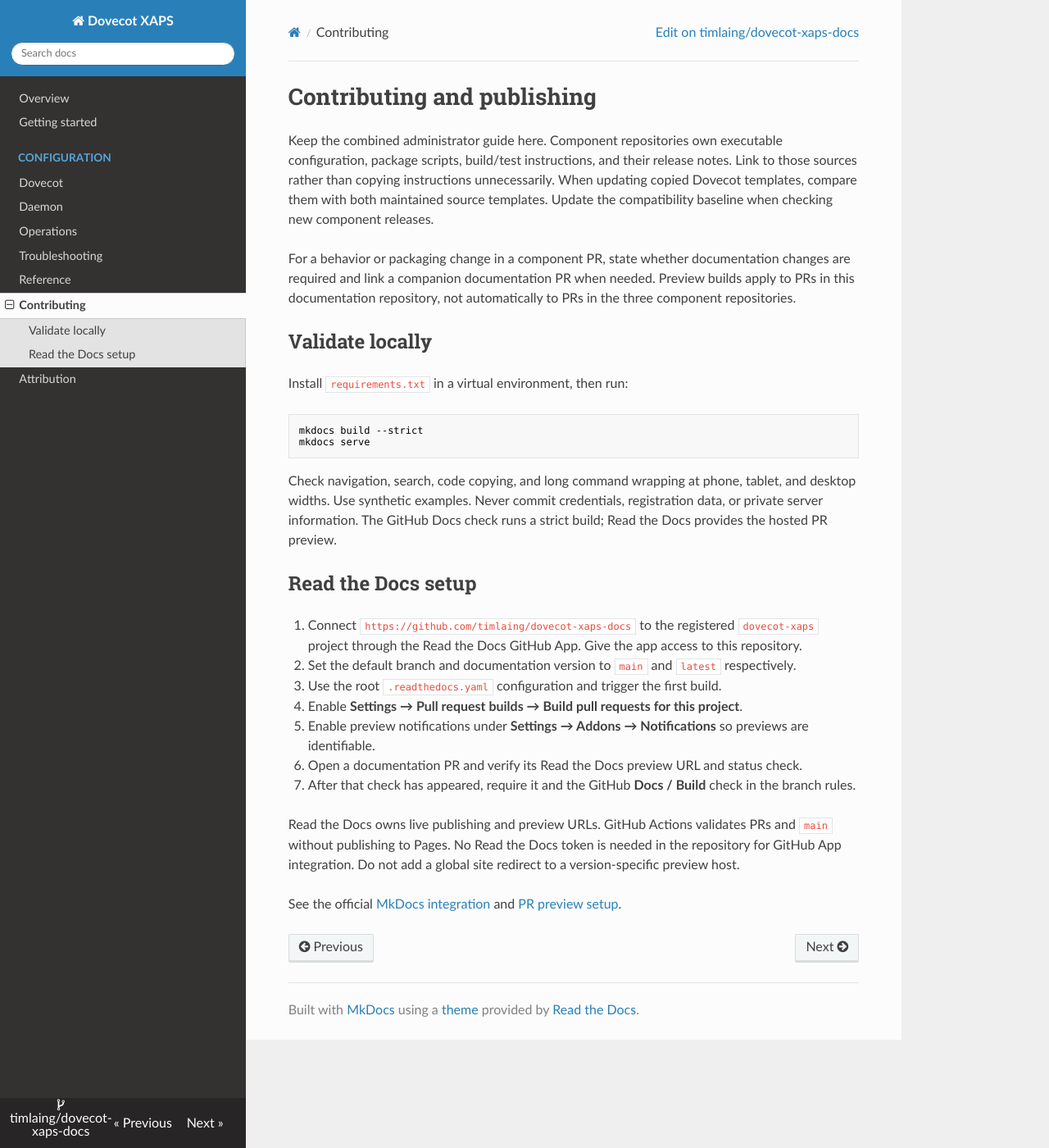
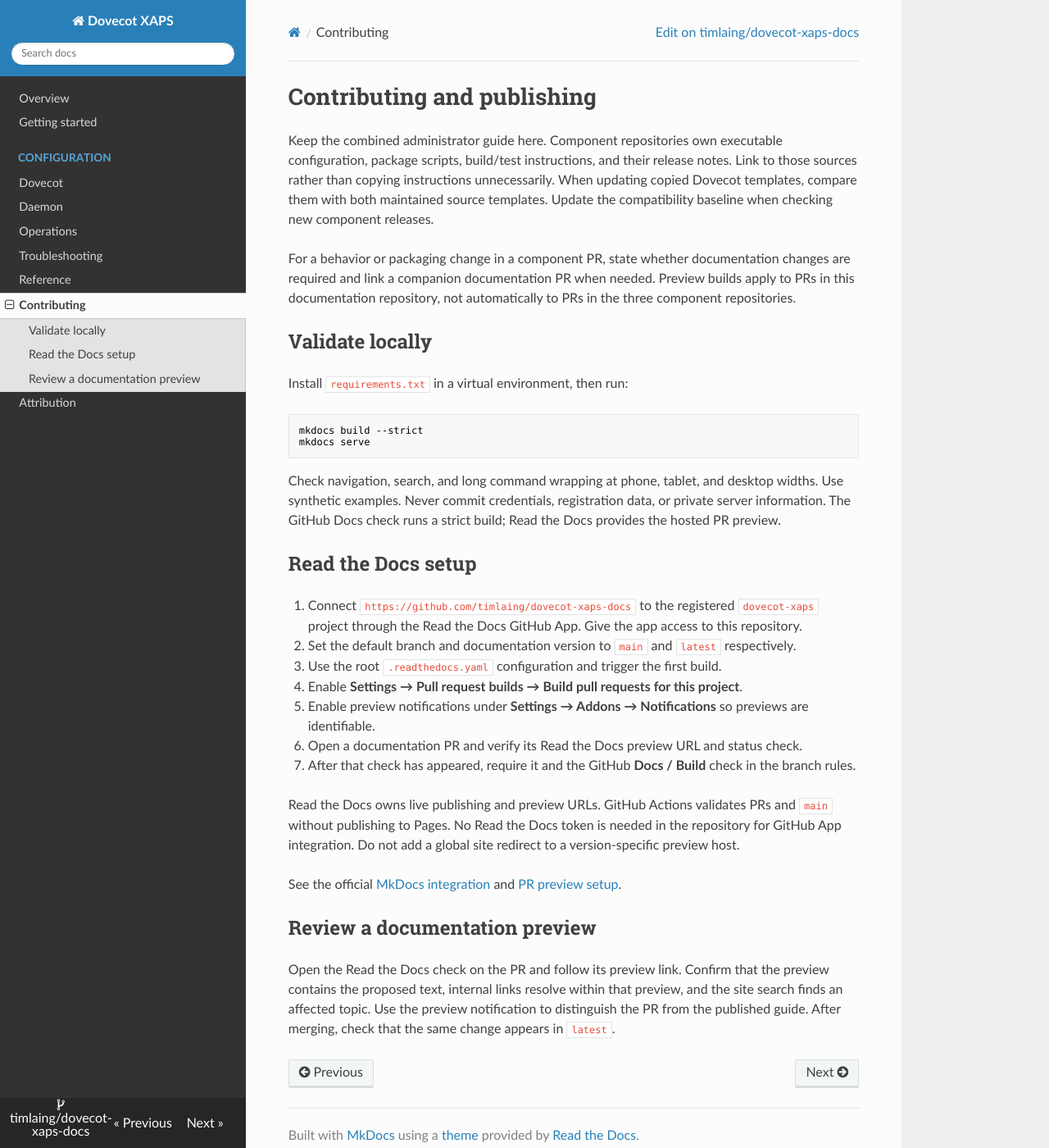
Before and after one commit to timlaing/dovecot-xaps-docs, an MkDocs documentation site: the page built from docs/contributing.md, in a window 1280 px wide and 1400 px high. Shown: the whole window at 82% size. Built offline with MkDocs 1.6.1, drawn with Linux system fonts in a browser that asks for light colours; nearby versions of some CDN libraries.

Commit message:
docs: explain how to verify PR previews (#1)

````diff
--- a/docs/contributing.md
+++ b/docs/contributing.md
@@ -18,7 +18,7 @@ mkdocs build --strict
 mkdocs serve
 ```
 
-Check navigation, search, code copying, and long command wrapping at phone, tablet, and desktop widths.
+Check navigation, search, and long command wrapping at phone, tablet, and desktop widths.
 Use synthetic examples. Never commit credentials, registration data, or private server information.
 The GitHub Docs check runs a strict build; Read the Docs provides the hosted PR preview.
 
@@ -39,3 +39,10 @@ Do not add a global site redirect to a version-specific preview host.
 
 See the official [MkDocs integration](https://docs.readthedocs.com/platform/stable/intro/mkdocs.html)
 and [PR preview setup](https://docs.readthedocs.com/platform/stable/guides/pull-requests.html).
+
+## Review a documentation preview
+
+Open the Read the Docs check on the PR and follow its preview link. Confirm that the preview
+contains the proposed text, internal links resolve within that preview, and the site search
+finds an affected topic. Use the preview notification to distinguish the PR from the published guide.
+After merging, check that the same change appears in `latest`.
````
